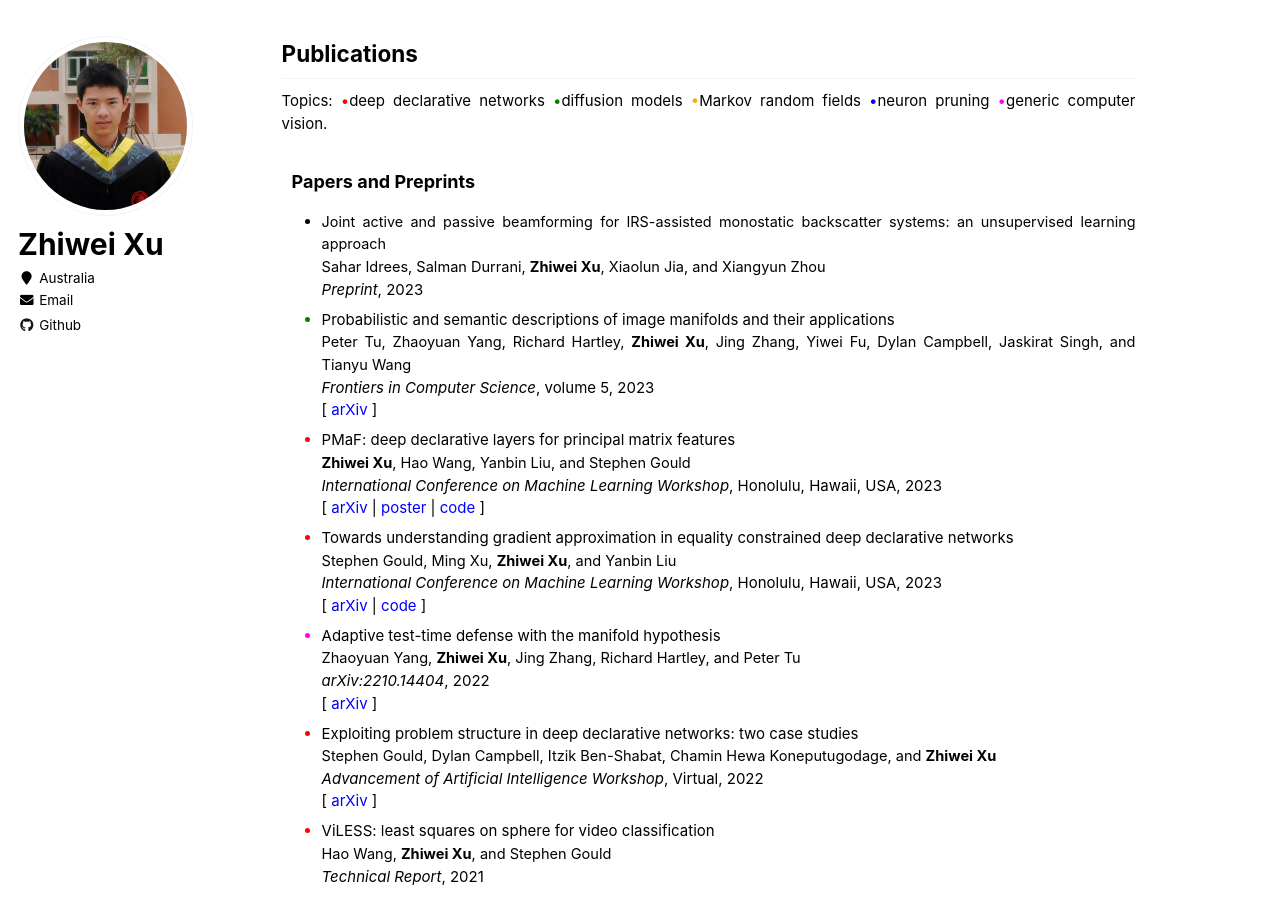
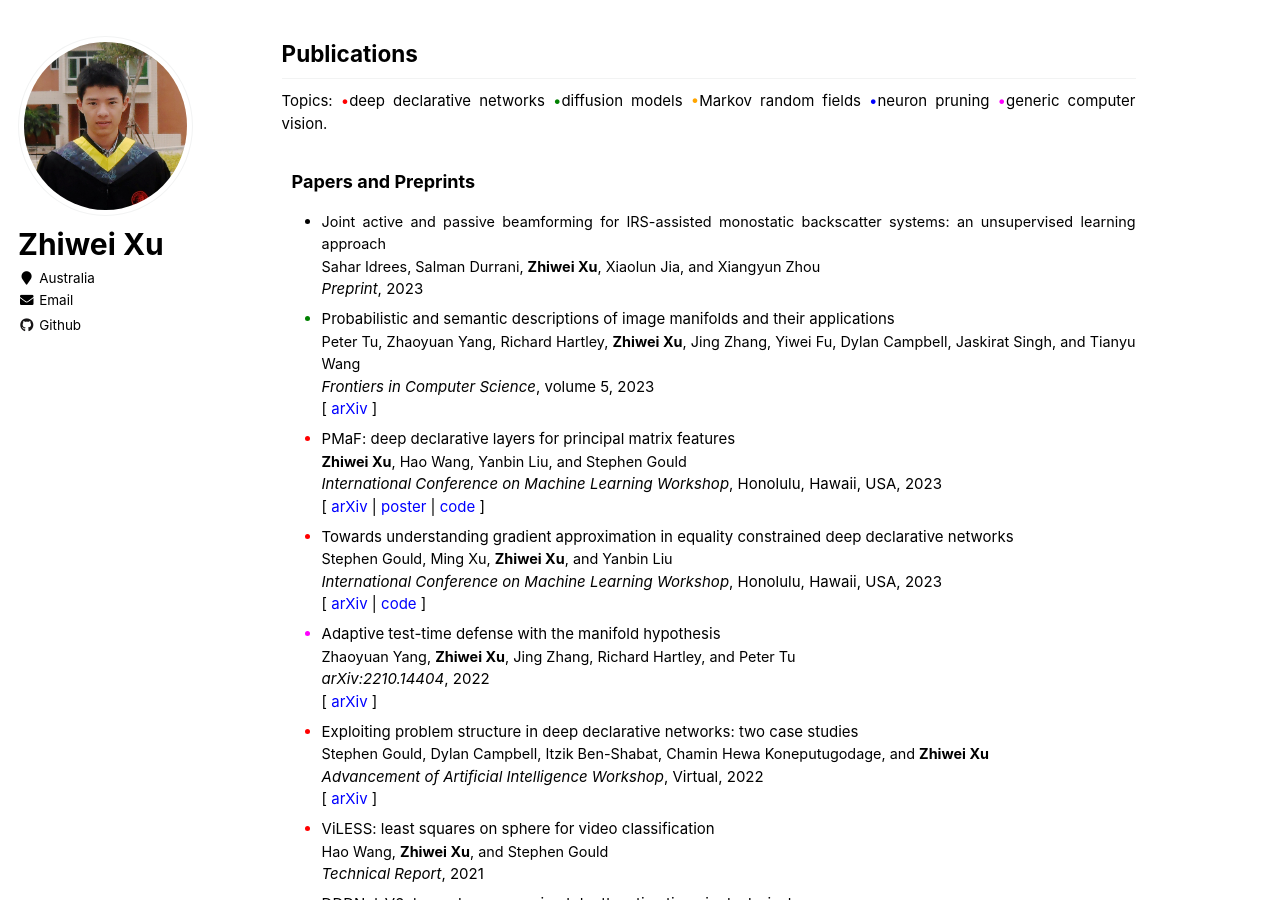
Before and after one commit to zwxu064/zwxu064.github.io, a Jekyll site: the page built from _pages/about.html, in a window 1280 px wide and 900 px high, scrolled down 846 px. Built offline with Jekyll 4.4.1, drawn with Linux system fonts in a browser that asks for light colours.

Commit message:
Update about.html

```diff
--- a/_pages/about.html
+++ b/_pages/about.html
@@ -57,19 +57,19 @@
   <h3 class="tab">Papers and Preprints</h3>
   <ul>
   <li><div><span style="font-size:0.96em">Joint active and passive beamforming for IRS-assisted monostatic backscatter systems: an unsupervised learning approach</span></div>
-      <div><span style="color:black;font-size:0.97em">Sahar Idrees, Salman Durrani, <strong>Zhiwei Xu</strong>, Xiaolun Jia, and Xiangyun Zhou</span></div>
+      <div><span style="color:black;font-size:0.96em">Sahar Idrees, Salman Durrani, <strong>Zhiwei Xu</strong>, Xiaolun Jia, and Xiangyun Zhou</span></div>
       <div><i>Preprint</i>, 2023</div>
   </li>
 
   <li style="color:green"><div><span style="color:black">Probabilistic and semantic descriptions of image manifolds and their applications</span></div>
-      <div><span style="color:black;font-size:0.97em">Peter Tu, Zhaoyuan Yang, Richard Hartley, <strong>Zhiwei Xu</strong>, Jing Zhang, Yiwei Fu,
+      <div><span style="color:black;font-size:0.96em">Peter Tu, Zhaoyuan Yang, Richard Hartley, <strong>Zhiwei Xu</strong>, Jing Zhang, Yiwei Fu,
 	  Dylan Campbell, Jaskirat Singh, and Tianyu Wang</span></div>
       <div><span style="color:black"><i>Frontiers in Computer Science</i>, volume 5, 2023</span></div>
       <div><span style="color:black">[ <a href="https://arxiv.org/abs/2307.02881" target="_blank">arXiv</a> ]</span></div>
   </li>
 
   <li style="color:red"><div><span style="color:black">PMaF: deep declarative layers for principal matrix features</span></div>
-      <div><span style="color:black;font-size:0.97em"><strong>Zhiwei Xu</strong>, Hao Wang, Yanbin Liu, and Stephen Gould</span></div>
+      <div><span style="color:black;font-size:0.96em"><strong>Zhiwei Xu</strong>, Hao Wang, Yanbin Liu, and Stephen Gould</span></div>
       <div><span style="color:black"><i>International Conference on Machine Learning Workshop</i>, Honolulu, Hawaii, USA, 2023</span></div>
       <div><span style="color:black">[ <a href="https://arxiv.org/abs/2306.14759" target="_blank">arXiv</a>
         | <a href="../files/PMaF_poster.pdf" target="_blank">poster</a>
@@ -77,48 +77,48 @@
   </li>
 
   <li style="color:red"><div><span style="color:black">Towards understanding gradient approximation in equality constrained deep declarative networks</span></div>
-      <div><span style="color:black;font-size:0.97em">Stephen Gould, Ming Xu, <strong>Zhiwei Xu</strong>, and Yanbin Liu</span></div>
+      <div><span style="color:black;font-size:0.96em">Stephen Gould, Ming Xu, <strong>Zhiwei Xu</strong>, and Yanbin Liu</span></div>
       <div><span style="color:black"><i>International Conference on Machine Learning Workshop</i>, Honolulu, Hawaii, USA, 2023</span></div>
       <div><span style="color:black">[ <a href="https://arxiv.org/abs/2306.14054" target="_blank">arXiv</a>
 		      | <a href="https://github.com/anucvml/ddn/tree/master/apps/approxgrad" target="_blank">code</a> ]</span></div>
   </li>
 
   <li style="color:fuchsia"><div><span style="color:black">Adaptive test-time defense with the manifold hypothesis</span></div>
-      <div><span style="color:black;font-size:0.97em">Zhaoyuan Yang, <strong>Zhiwei Xu</strong>, Jing Zhang, Richard Hartley, and Peter Tu</span></div>
+      <div><span style="color:black;font-size:0.96em">Zhaoyuan Yang, <strong>Zhiwei Xu</strong>, Jing Zhang, Richard Hartley, and Peter Tu</span></div>
       <div><span style="color:black"><i>arXiv:2210.14404</i>, 2022</span></div>
       <div><span style="color:black">[ <a href="https://arxiv.org/abs/2210.14404" target="_blank">arXiv</a> ]</span></div>
   </li>
 
   <li style="color:red"><div><span style="color:black">Exploiting problem structure in deep declarative networks: two case studies</span></div>
-      <div><span style="color:black;font-size:0.97em">Stephen Gould, Dylan Campbell, Itzik Ben-Shabat, Chamin Hewa Koneputugodage, and <strong>Zhiwei Xu</strong></span></div>
+      <div><span style="color:black;font-size:0.96em">Stephen Gould, Dylan Campbell, Itzik Ben-Shabat, Chamin Hewa Koneputugodage, and <strong>Zhiwei Xu</strong></span></div>
       <div><span style="color:black"><i>Advancement of Artificial Intelligence Workshop</i>, Virtual, 2022</span></div>
       <div><span style="color:black">[ <a href="https://arxiv.org/abs/2202.12404" target="_blank">arXiv</a> ]</span></div>
   </li>
 
   <li style="color:red"><div><span style="color:black">ViLESS: least squares on sphere for video classification</span></div>
-      <div><span style="color:black;font-size:0.97em">Hao Wang, <strong>Zhiwei Xu</strong>, and Stephen Gould</span></div>
+      <div><span style="color:black;font-size:0.96em">Hao Wang, <strong>Zhiwei Xu</strong>, and Stephen Gould</span></div>
       <div><span style="color:black"><i>Technical Report</i>, 2021</span></div>
   </li>
 
   <li style="color:fuchsia"><div><span style="color:black">DDDNet-V2: towards unsupervised depth estimation via dual-pixel sensor</span></div>
-      <div><span style="color:black;font-size:0.97em">Liyuan Pan, <strong>Zhiwei Xu</strong>, Liu Liu, Yan Yang, Miaomiao Liu, and Richard Hartley</span></div>
+      <div><span style="color:black;font-size:0.96em">Liyuan Pan, <strong>Zhiwei Xu</strong>, Liu Liu, Yan Yang, Miaomiao Liu, and Richard Hartley</span></div>
       <div><span style="color:black"><i>Technical Report</i>, 2021</span></div>
   </li>
 
   <li style="color:blue"><div><span style="color:black">RANP: resource aware neuron pruning at initialization for 3D CNNs</span></div>
-      <div><span style="color:black;font-size:0.97em"><strong>Zhiwei Xu</strong>, Thalaiyasingam Ajanthan, Vibhav Vineet, and Richard Hartley</span></div>
+      <div><span style="color:black;font-size:0.96em"><strong>Zhiwei Xu</strong>, Thalaiyasingam Ajanthan, Vibhav Vineet, and Richard Hartley</span></div>
       <div><span style="color:black"><i>arXiv:2103.08457 (an extension of 3DV2020 paper)</i>, 2021</span></div>
       <div><span style="color:black">[ <a href="https://arxiv.org/abs/2103.08457" target="_blank">arXiv</a> ]</span></div>
   </li>
 
   <li style="color:fuchsia"><div><span style="color:black">Refining semantic segmentation with superpixel by transparent initialization and sparse encoder</span></div>
-      <div><span style="color:black;font-size:0.97em"><strong>Zhiwei Xu</strong>, Thalaiyasingam Ajanthan, and Richard Hartley</span></div>
+      <div><span style="color:black;font-size:0.96em"><strong>Zhiwei Xu</strong>, Thalaiyasingam Ajanthan, and Richard Hartley</span></div>
       <div><span style="color:black"><i>arXiv:2010.04363</i>, 2020</span></div>
       <div><span style="color:black">[ <a href="https://arxiv.org/abs/2010.04363" target="_blank">arXiv</a> ]</span></div>
   </li>
 
   <li style="color:blue"><div><span style="color:black">RANP: resource aware neuron pruning at initialization for 3D CNNs</span></div>
-      <div><span style="color:black;font-size:0.97em"><strong>Zhiwei Xu</strong>, Thalaiyasingam Ajanthan, Vibhav Vineet, and Richard Hartley</span></div>
+      <div><span style="color:black;font-size:0.96em"><strong>Zhiwei Xu</strong>, Thalaiyasingam Ajanthan, Vibhav Vineet, and Richard Hartley</span></div>
       <div><span style="color:black"><i>International Conference on 3D Vision</i>, pages 180-189, Virtual Fukuoka, Japan, 2020 (<span style="color:red">Oral</span>)</span></div>
       <div><span style="color:black">[ <a href="https://arxiv.org/abs/2010.02488" target="_blank">arXiv</a>
         | <a href="./files/3DV2020_slides.pdf" target="_blank">slides</a>
@@ -127,7 +127,7 @@
   </li>
 
   <li style="color:orange"><div><span style="color:black">Fast and differentiable message passing on pairwise Markov random fields</span></div>
-      <div><span style="color:black;font-size:0.97em"><strong>Zhiwei Xu</strong>, Thalaiyasingam Ajanthan, and Richard Hartley</span></div>
+      <div><span style="color:black;font-size:0.96em"><strong>Zhiwei Xu</strong>, Thalaiyasingam Ajanthan, and Richard Hartley</span></div>
       <div><span style="color:black"><i>Asian Conference on Computer Vision</i>, pages 523-540, Virtual Kyoto, Japan, 2020 (<span style="color:red">Oral</span>)</span></div>
       <div><span style="color:black">[ <a href="https://arxiv.org/abs/1910.10892" target="_blank">arXiv</a>
         | <a href="./files/ACCV2020_slides.pdf" target="_blank">slides</a>
@@ -135,42 +135,42 @@
   </li>
 
   <li><div>Interesting components detection for space satellites from ISAR image via feature probabilistic estimation</div>
-      <div><span style="color:black;font-size:0.97em"><strong>Zhiwei Xu</strong>, Lei Zhang, Mengdao Xing, Karen M. von Deneen, and Lei Ran</span></div>
+      <div><span style="color:black;font-size:0.96em"><strong>Zhiwei Xu</strong>, Lei Zhang, Mengdao Xing, Karen M. von Deneen, and Lei Ran</span></div>
       <div><i>IET Image Processing</i>, <strong>9</strong>(6), pages 506-515, 2015</div>
       <div>[ <a href="http://ieeexplore.ieee.org/xpl/articleDetails.jsp?arnumber=7112870&queryText=zhiwei+xu+lei+zhang&matchBoolean=true&newsearch=true&searchField=Search_All" target="_blank">paper</a> ]</div>
   </li>
 
   <li><div>Precise cross-range scaling for ISAR images using feature registration</div>
-      <div><span style="color:black;font-size:0.97em"><strong>Zhiwei Xu</strong>, Lei Zhang, and Mengdao Xing</span></div>
+      <div><span style="color:black;font-size:0.96em"><strong>Zhiwei Xu</strong>, Lei Zhang, and Mengdao Xing</span></div>
       <div><i>IEEE Geoscience and Remote Sensing Letters</i>, <strong>11</strong>(10), pages 1792-1796, 2014</div>
       <div>[ <a href="http://ieeexplore.ieee.org/xpl/articleDetails.jsp?tp=&arnumber=6779610&matchBoolean%3Dtrue%26queryText%3Dzhiwei+xu+lei+zhang" target="_blank">paper</a> ]</div>
   </li>
 
   <li><div>A fast BP algorithm with wavenumber spectrum fusion for highresolution spotlight SAR imaging</div>
-      <div><span style="color:black;font-size:0.97em">Lei Zhang, Haolin Li, Zhijun Qiao, and <strong>Zhiwei Xu</strong></span></div>
+      <div><span style="color:black;font-size:0.96em">Lei Zhang, Haolin Li, Zhijun Qiao, and <strong>Zhiwei Xu</strong></span></div>
       <div><i>IEEE Geoscience and Remote Sensing Letters</i>, <strong>11</strong>(9), pages 1460-1464, 2014</div>
       <div>[ <a href="http://ieeexplore.ieee.org/xpl/articleDetails.jsp?tp=&arnumber=6725618&matchBoolean%3Dtrue%26queryText%3DA+fast+BP+algorithm+with+wavenumber+spectrum+fusion+for+highresolution+spotlight+SAR+imaging" target="_blank">paper</a> ]</div>
   </li>
 
   <li><div>Multi-perspective ISAR image fusion using motional parameters estimation and nonnegative matrix factorization</div>
-      <div><span style="color:black;font-size:0.97em"><strong>Zhiwei Xu</strong>, Lei Zhang, Mengdao Xing, and Jia Duan</span></div>
+      <div><span style="color:black;font-size:0.96em"><strong>Zhiwei Xu</strong>, Lei Zhang, Mengdao Xing, and Jia Duan</span></div>
       <div><i>Technical Report</i>, 2014</div>
   </li>
 
   <li><div>Uniform rotational motion compensation for ISAR targets from image domain</div>
-      <div><span style="color:black;font-size:0.97em"><strong>Zhiwei Xu</strong>, Lei Zhang, Mengdao Xing, and Gang Xu</span></div>
+      <div><span style="color:black;font-size:0.96em"><strong>Zhiwei Xu</strong>, Lei Zhang, Mengdao Xing, and Gang Xu</span></div>
       <div><i>IEEE Conference on Signal and Image Processing (CSIP)</i>, Xi'an, China, pages 166-170, 2014 (<span style="color:red">Oral</span>)</div>
       <div>[ <a href="http://ieeexplore.ieee.org/xpl/articleDetails.jsp?tp=&arnumber=6889224&matchBoolean%3Dtrue%26queryText%3Dzhiwei+xu+lei+zhang" target="_blank">paper</a> ]</div>
   </li>
 
   <li><div>Azimuth scaling for ISAR images with feature registration</div>
-      <div><span style="color:black;font-size:0.97em"><strong>Zhiwei Xu</strong>, Lei Zhang, and Mengdao Xing</span></div>
+      <div><span style="color:black;font-size:0.96em"><strong>Zhiwei Xu</strong>, Lei Zhang, and Mengdao Xing</span></div>
       <div><i>IEEE Congress on Image and Signal Processing (CISP)</i>, Hangzhou, China, pages 1568-1572, 2013 (<span style="color:red">Oral</span>)
       <div>[ <a href="https://doi.org/10.1109/CISP.2013.6743925" target="_blank">paper</a> ]</div>
   </li>
 
   <li><div>Method for detecting components by using local feature registration</div>
-      <div><span style="color:black;font-size:0.97em"><strong>Zhiwei Xu</strong>, Lei Zhang, and Mengdao Xing</span></div>
+      <div><span style="color:black;font-size:0.96em"><strong>Zhiwei Xu</strong>, Lei Zhang, and Mengdao Xing</span></div>
       <div><i>Annual Radar Conference of Xidian University</i>, pages 57-66, 2013 (<i>Paper Proceedings</i>)</div>
     </li>
   </ul>
@@ -178,28 +178,28 @@
 <h3 class="tab">Patents</h3>
   <ul>
     <li><div>CN 2014SR012993, System of ISAR data and images processing V1.0 (software)
-        <div><span style="color:black;font-size:0.97em"><strong>Zhiwei Xu</strong>, Lei Zhang, Darong Huang, and Mengdao Xing</span></div></div>
+        <div><span style="color:black;font-size:0.96em"><strong>Zhiwei Xu</strong>, Lei Zhang, Darong Huang, and Mengdao Xing</span></div></div>
 
     <li><div>CN 201310647712.8, Cross-range scaling based on image feature for ISAR images
-        <div><span style="color:black;font-size:0.97em">Lei Zhang, <strong>Zhiwei Xu</strong>, Mengdao Xing, Jia Duan, and Gang Xu</span></div></div>
+        <div><span style="color:black;font-size:0.96em">Lei Zhang, <strong>Zhiwei Xu</strong>, Mengdao Xing, Jia Duan, and Gang Xu</span></div></div>
 
     <li><div>CN 201310648787.8, Components detection for ISAR targets by local feature registration
-        <div><span style="color:black;font-size:0.97em">Lei Zhang, <strong>Zhiwei Xu</strong>, Mengdao Xing, Qi Dong, and Min Wu</span></div></div>
+        <div><span style="color:black;font-size:0.96em">Lei Zhang, <strong>Zhiwei Xu</strong>, Mengdao Xing, Qi Dong, and Min Wu</span></div></div>
 
     <li><div>CN 201410218699.9, Recognition of satellites' panel in ISAR images by sum of Gaussian probabilities
-        <div><span style="color:black;font-size:0.97em">Lei Zhang, <strong>Zhiwei Xu</strong>, Min Wu, Qi Dong, and Mengdao Xing</span></div></div>
+        <div><span style="color:black;font-size:0.96em">Lei Zhang, <strong>Zhiwei Xu</strong>, Min Wu, Qi Dong, and Mengdao Xing</span></div></div>
 
     <li><div>CN 201410445675.7, ISAR images fusion based on target's characteristics
-        <div><span style="color:black;font-size:0.97em">Lei Zhang, <strong>Zhiwei Xu</strong> Xu, and Mengdao Xing</span></div></div>
+        <div><span style="color:black;font-size:0.96em">Lei Zhang, <strong>Zhiwei Xu</strong> Xu, and Mengdao Xing</span></div></div>
 
     <li><div>CN 201410106245.2, Super-resolution imaging for full Pol-SAR by sectional compressive sensing
-        <div><span style="color:black;font-size:0.97em">Lei Zhang, Min Wu, <strong>Zhiwei Xu</strong>, Jia Duan, and Mengdao Xing</span></div></div>
+        <div><span style="color:black;font-size:0.96em">Lei Zhang, Min Wu, <strong>Zhiwei Xu</strong>, Jia Duan, and Mengdao Xing</span></div></div>
 
     <li><div>CN 201310653886.5, Decomposition/reconstruction of ISAR targets by central characteristics model
-        <div><span style="color:black;font-size:0.97em">Lei Zhang, Qi Dong, Yinghui Quan, <strong>Zhiwei Xu</strong>, and Gang Xu</span></div></div>
+        <div><span style="color:black;font-size:0.96em">Lei Zhang, Qi Dong, Yinghui Quan, <strong>Zhiwei Xu</strong>, and Gang Xu</span></div></div>
 
     <li><div>CN 201310655227.5, Range aligning for ISAR data by linear estimation of polynomials
-        <div><span style="color:black;font-size:0.97em">Lei Zhang, Qi Dong, Yinghui Quan, <strong>Zhiwei Xu</strong>, and Gang Xu</span></div></div>
+        <div><span style="color:black;font-size:0.96em">Lei Zhang, Qi Dong, Yinghui Quan, <strong>Zhiwei Xu</strong>, and Gang Xu</span></div></div>
   </ul>
 
 <h2 id="services">Services</h2>
```
